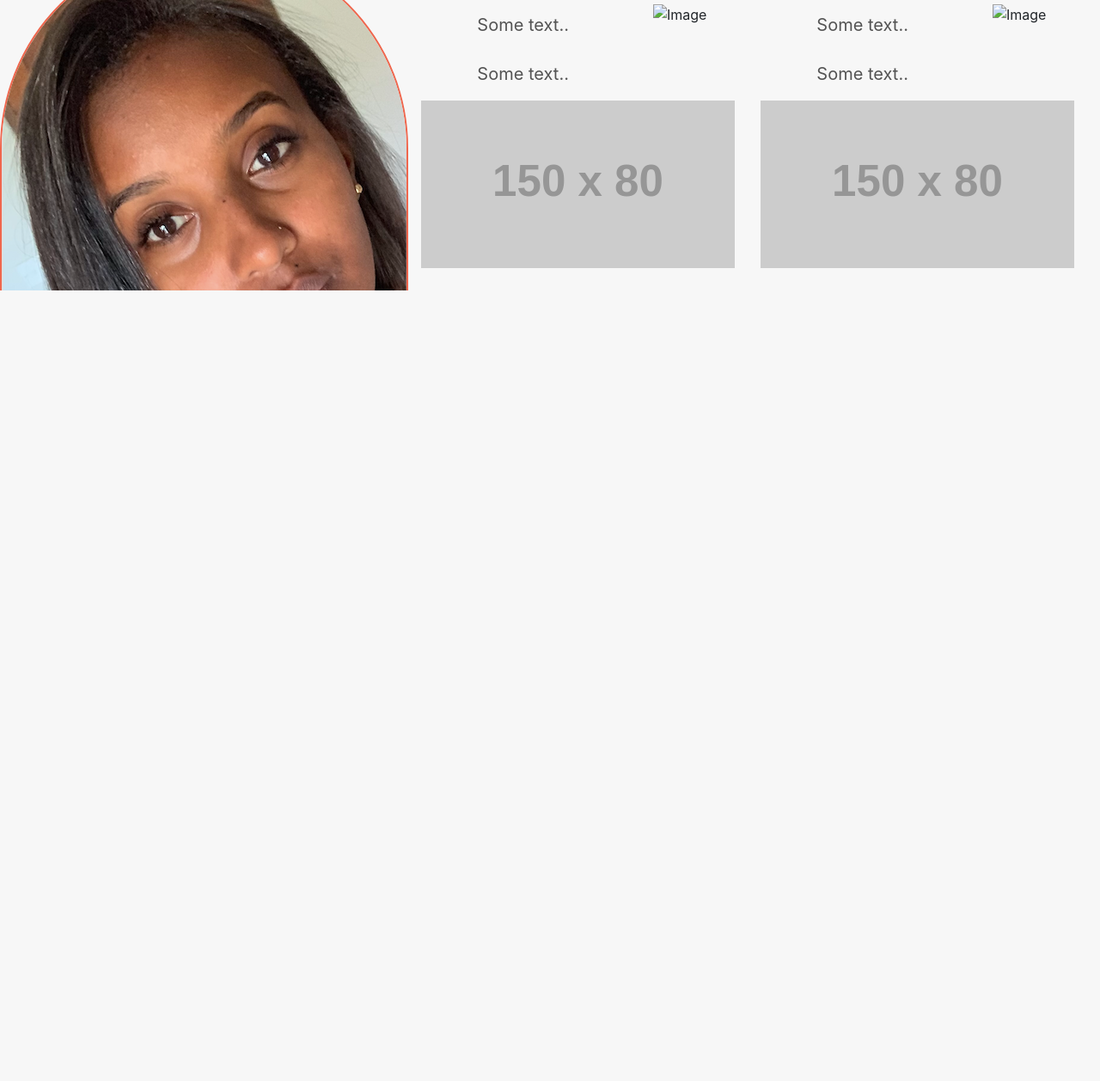
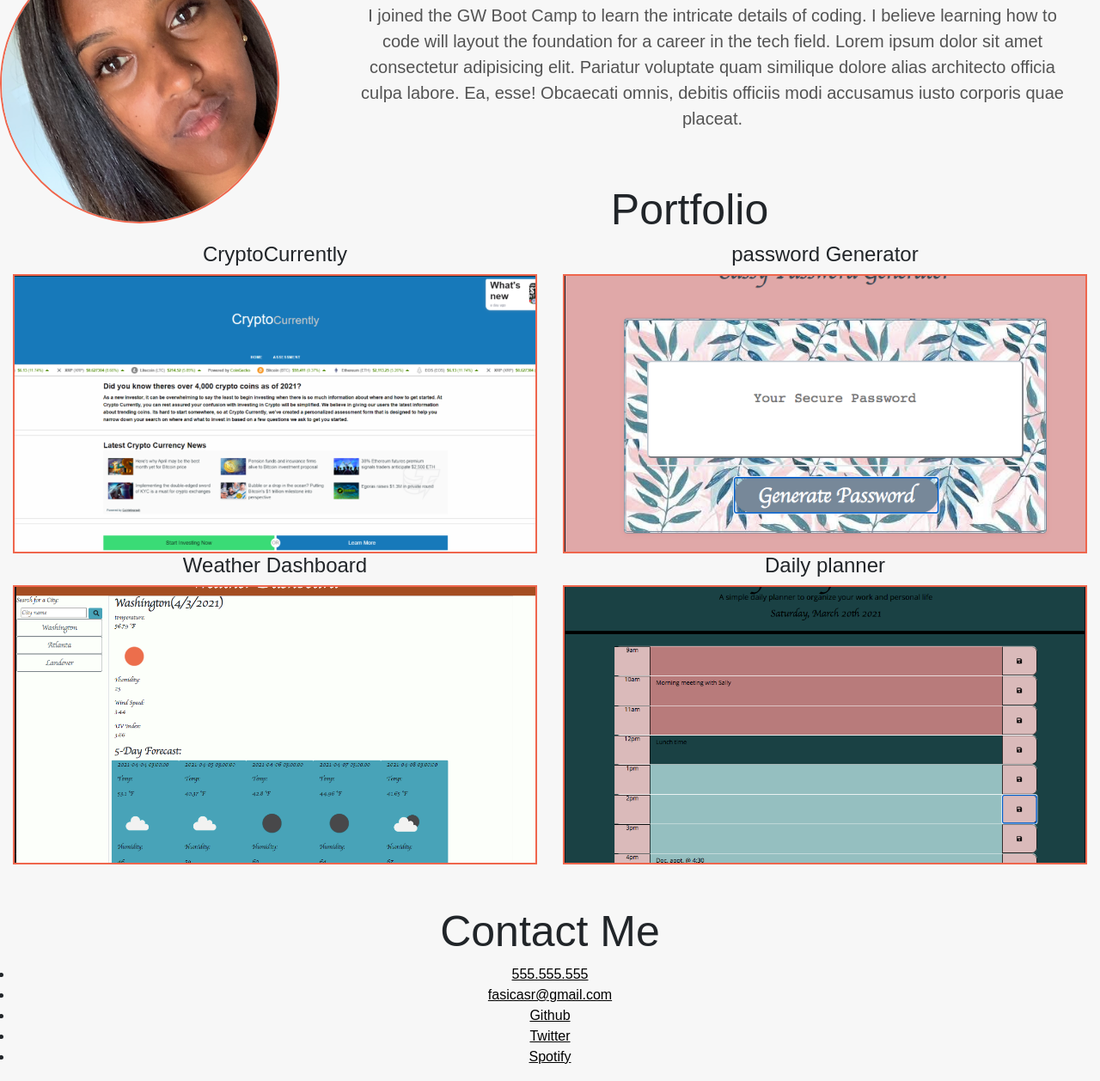
Before and after one commit to fasicasr/updated-portfolio, a plain HTML site: page index.html in a window 1280 px wide. Shown: the part 933-2191 px from the top of the page at 86% size. Before the commit the page ends 1827 px from the top, so only its background shows below. Drawn offline with nearby package versions, Linux system fonts and the light colour scheme; placeholder pictures from the web are drawn by us.

Commit message:
updated bootstrap boxes

```diff
--- a/index.html
+++ b/index.html
@@ -25,11 +25,12 @@
 
 <body>
     <header>
-        <div class="bg"></div>
-         <!-- <h1>Fasica Robi</h1>  -->
-        <!-- <section class="container-fluid">
-            <img src="./images/banner3.jpg" alt="banner image">
-        </section> -->
+        <div class="intro">
+            <h1>Welcome!</h1>
+            <h2>Fasica Robi</h2>
+            <h2>Webdevelper based in the DMV</h2>
+        </div>
+
         <nav>
             <ul>
                 <li><a href="#aboutme">About Me </a></li>
@@ -58,27 +59,40 @@
             <div class="container-fluid bg-3 text-center">
                 <div class="row">
                     <div class="col-md-6">
-                        <p>Some text..</p>
-                        <img src="./images/LED.png" class="img-responsive" style="width:100%" alt="Image">
+                        <h4>CryptoCurrently</h4>
+                        <img src="./images/crypto.png" class="img-responsive" style="width:100%" alt="Image">
                     </div>
                     <div class="col-md-6">
-                        <p>Some text..</p>
-                        <img src="./images/MERN.png" class="img-responsive" style="width:100%" alt="Image">
+                        <h4>password Generator</h4>
+                        <img src="./images/password.png" class="img-responsive" style="width:100%" alt="Image">
                     </div>
                 </div>
                 <div class="row">
                     <div class="col-md-6">
-                        <p>Some text..</p>
-                        <img src="https://placehold.it/150x80?text=IMAGE" class="img-responsive" style="width:100%" alt="Image">
+                        <h4>Weather Dashboard</h4>
+                        <img src="./images/weather.png" class="img-responsive" style="width:100%" alt="Image">
                     </div>
                     <div class="col-md-6">
-                        <p>Some text..</p>
-                        <img src="https://placehold.it/150x80?text=IMAGE" class="img-responsive" style="width:100%" alt="Image">
+                        <h4>Daily planner</h4>
+                        <img src="./images/planner.png" class="img-responsive" style="width:100%" alt="Image">
                     </div>
                 </div>
             </div><br><br>
 
+            <h3>Contact Me</h3>
+
    </main>
+
+   <footer class="container-fluid bg-3 text-center">
+    <div class="contactme"></div>
+    <ul class="contact2">
+        <li><a href="555.555.555">555.555.555</a></li>
+        <li><a href="fasicasr@gmail.com">fasicasr@gmail.com</a></li>
+        <li><a href="https://github.com/fasicasr">Github</a></li>
+        <li><a href="https://twitter.com/?lang=en">Twitter</a></li>
+        <li><a href="https://www.spotify.com/us/">Spotify</a></li>
+    </ul>
+</footer>
 
 
 
--- a/style.css
+++ b/style.css
@@ -1,6 +1,7 @@
 * {
     padding: 0;
     margin: 0;
+    font-family: fantasy;
 }
 
 body {
@@ -30,19 +31,22 @@ p {
     float: left;
     width: 65%;
     margin-top: 3%;
+    margin-bottom: 61px;
+    margin-left: 88px;
 
 }
 
-/* .bg {
-    background-image: url("./images/banner3.jpg");
-    height: 100%;
-    background-position: center;
-    background-repeat: no-repeat;
-    background-size: cover;
-} */
+.intro {
+    text-align: center;
+    padding: 213px;
+}
 
 img {
     padding-top: 0%;
+    border: 2px solid #ef664d;
+    width:  325px;
+    height: 325px;
+    object-fit: cover;
 
  }
 
@@ -50,7 +54,6 @@ header nav {
     padding-top: 15px;
     margin-right: 20px;
     float: right;
-    font-family: 'Gill Sans', 'Gill Sans MT', Calibri, 'Trebuchet MS', sans-serif;
     font-size: 20px;
     position: relative;
     bottom: 715px;
@@ -84,9 +87,6 @@ h3 {
     float: left;
 }
 
-.portfolio {
-    background-color: #ef664d;;
-}
 
 
 
```
